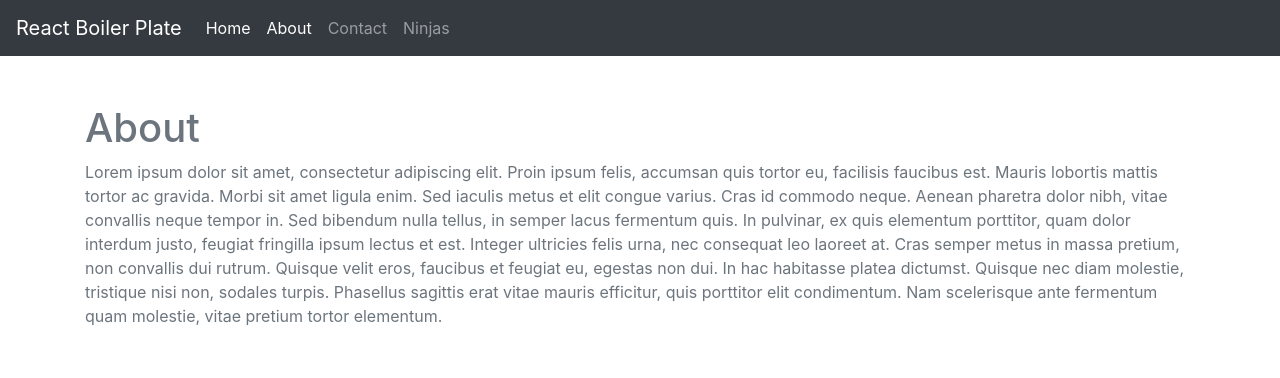
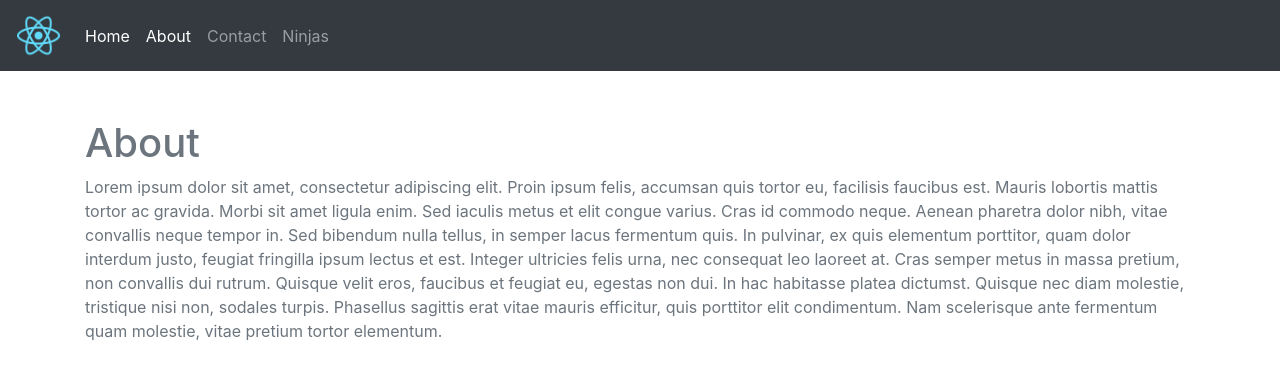
Before and after one commit to Awais-cb/react-starter, a React (Create React App) app: page /about in a window 1280 px wide. Shown: the top 378 px of the page. Built offline with nearby package versions, Linux system fonts and the light colour scheme.

Commit message:
image import done

```diff
--- a/src/App.js
+++ b/src/App.js
@@ -1,5 +1,5 @@
 import React from 'react';
-import { BrowserRouter, Route } from 'react-router-dom';
+import { BrowserRouter, Route, Switch } from 'react-router-dom';
 import 'bootstrap/dist/css/bootstrap.min.css';
 
 import NavigationBar from './components/NavigationBar';
@@ -15,13 +15,16 @@ class App extends React.Component {
       <BrowserRouter>
         <div className="app">
           <NavigationBar />
+          {/* <Switch /> component helps stops rendering routes once a matching route is found it won't check routes next to matched one */}
+          <Switch>
             {/* By default router props are only assigned to components defined as prop to <Route /> component to assign router props to other components we need to use a higher order component of react router named withRouter (see in <NavigationBar /> component) */}
             <Route exact path="/" component={Home}/>
             <Route path="/about" component={About}/>
             <Route path="/contact" component={Contact}/>
             <Route path="/ninjas" component={HandleNinjas}/>
             {/* Dynamic routes */}
-          <Route path="/post/:post_id" component={Post}/>
+            <Route path="/:post_id" component={Post}/>
+          </Switch>
         </div>
       </BrowserRouter>
     );
--- a/src/components/Home.js
+++ b/src/components/Home.js
@@ -37,7 +37,7 @@ class Home extends React.Component {
             <td>{post.userId}</td>
             <td>
               {/* Dynamic link */}
-              <Link to={"/post/"+post.id}>
+              <Link to={"/"+post.id}>
                 {post.title}
               </Link>
             </td>
--- a/src/components/NavigationBar.js
+++ b/src/components/NavigationBar.js
@@ -1,13 +1,14 @@
 import React from 'react'
 // { withRouter } is a higher order component which is a function which wraps other components and give them extra features
 import { Link, NavLink, withRouter } from 'react-router-dom'
+import Logo from '../global/images/logo192.png'
 const NavigationBar = (props) => {
     {/* Example of higher order component of react router named withRouter to access router props */}
     console.log('[Router props example with withRouter]', props)
     return (
         <div>
             <nav className="navbar navbar-expand-lg navbar-dark bg-dark mb-5">
-                <Link className="navbar-brand" to="/">React Boiler Plate</Link>
+                <Link className="navbar-brand" to="/"><img src={Logo} alt='logo' width="45" /></Link>
                 <button className="navbar-toggler" type="button" data-toggle="collapse" data-target="#navbarColor01" aria-controls="navbarColor01" aria-expanded="false" aria-label="Toggle navigation">
                     <span className="navbar-toggler-icon"></span>
                 </button>
```
Also changed, not shown: src/global/images/logo192.png (added). Lines whose indentation alone changed are shown as unchanged.
